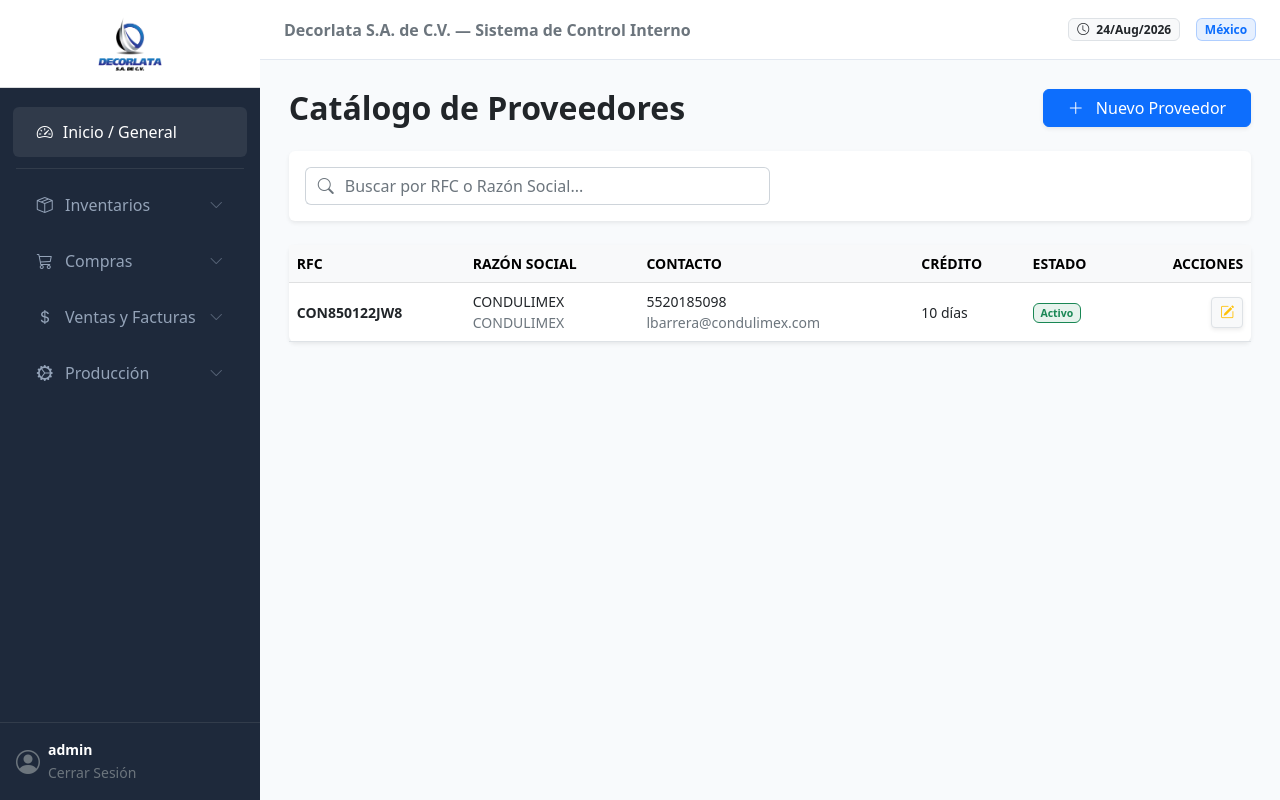
After one commit to Armando80/ERP, a Django app: page /compras/proveedores/ in a window 1280 px wide. The commit adds this page. Run offline with Django 5.2, Linux system fonts and the light colour scheme; a user stored in the database is signed in; data comes from the database, SQL or seed files in the repository; both versions use the stored data as it was after the commit; some libraries are stand-ins or nearby versions.

Commit message:
feat: alta de vista para el catalogo de proveedores

```diff
--- /dev/null
+++ b/compras/templates/compras/partials/_tabla_proveedores.html
@@ -0,0 +1,34 @@
+<table class="table table-hover align-middle bg-white shadow-sm rounded">
+    <thead class="table-light small text-uppercase">
+        <tr>
+            <th>RFC</th>
+            <th>Razón Social</th>
+            <th>Contacto</th>
+            <th>Crédito</th>
+            <th>Estado</th>
+            <th class="text-end">Acciones</th>
+        </tr>
+    </thead>
+    <tbody class="small">
+        {% for prov in proveedores %}
+        <tr>
+            <td class="fw-bold">{{ prov.rfc }}</td>
+            <td>{{ prov.razon_social }}<br><span class="text-muted">{{ prov.nombre_comercial|default:"" }}</span></td>
+            <td>{{ prov.telefono }}<br><span class="text-muted">{{ prov.email }}</span></td>
+            <td>{{ prov.dias_credito }} días</td>
+            <td>
+                {% if prov.activo %}
+                    <span class="badge bg-success bg-opacity-10 text-success border border-success">Activo</span>
+                {% else %}
+                    <span class="badge bg-danger bg-opacity-10 text-danger border border-danger">Inactivo</span>
+                {% endif %}
+            </td>
+            <td class="text-end">
+                <button class="btn btn-sm btn-light text-warning border shadow-sm" hx-get="{% url 'compras:proveedor_editar' prov.id %}" hx-target="#offcanvas-content" data-bs-toggle="offcanvas" data-bs-target="#offcanvasProveedor">
+                    <i class="bi bi-pencil-square"></i>
+                </button>
+            </td>
+        </tr>
+        {% endfor %}
+    </tbody>
+</table>
--- /dev/null
+++ b/compras/templates/compras/proveedores_catalogo.html
@@ -0,0 +1,41 @@
+{% extends 'general/base.html' %}
+{% block title %}Proveedores | ERP Decorlata{% endblock %}
+
+{% block content %}
+<div class="d-flex justify-content-between align-items-center mb-4 flex-wrap gap-3">
+    <div><h2 class="fw-bold text-dark mb-0">Catálogo de Proveedores</h2></div>
+    <button class="btn btn-primary px-4 shadow-sm" hx-get="{% url 'compras:proveedor_crear' %}" hx-target="#offcanvas-content" data-bs-toggle="offcanvas" data-bs-target="#offcanvasProveedor">
+        <i class="bi bi-plus-lg me-2"></i> Nuevo Proveedor
+    </button>
+</div>
+
+<div class="card border-0 shadow-sm mb-4">
+    <div class="card-body p-3">
+        <div class="input-group w-50">
+            <span class="input-group-text bg-white border-end-0 text-muted"><i class="bi bi-search"></i></span>
+            <input type="text" class="form-control border-start-0 ps-0" placeholder="Buscar por RFC o Razón Social..." name="q" hx-get="{% url 'compras:proveedores_catalogo' %}" hx-trigger="keyup changed delay:400ms" hx-target="#tabla-proveedores-container">
+        </div>
+    </div>
+</div>
+
+<!-- El atributo hx-trigger escucha el guardado para recargarse sola -->
+<div id="tabla-proveedores-container" hx-get="{% url 'compras:proveedores_catalogo' %}" hx-trigger="proveedorGuardado from:body">
+    {% include 'compras/partials/_tabla_proveedores.html' %}
+</div>
+
+<!-- Panel Offcanvas -->
+<div class="offcanvas offcanvas-end" tabindex="-1" id="offcanvasProveedor" style="width: 450px;">
+    <div class="offcanvas-header border-bottom bg-light">
+        <h5 class="offcanvas-title fw-bold">Detalle de Proveedor</h5>
+        <button type="button" class="btn-close" data-bs-dismiss="offcanvas"></button>
+    </div>
+    <div class="offcanvas-body" id="offcanvas-content"></div>
+</div>
+
+<script>
+    document.body.addEventListener('proveedorGuardado', function(evt) {
+        bootstrap.Offcanvas.getInstance(document.getElementById('offcanvasProveedor'))?.hide();
+        document.querySelectorAll('.offcanvas-backdrop').forEach(el => el.remove());
+    });
+</script>
+{% endblock %}
--- a/compras/urls.py
+++ b/compras/urls.py
@@ -13,6 +13,12 @@ urlpatterns = [
     # Aquí iremos agregando el listado de órdenes, catálogo de proveedores, etc.
     # NUEVA RUTA PARA EL HISTORIAL
     path('historial/', views.historial_ordenes_view, name='historial_ordenes'),
+
     # NUEVA RUTA PARA RECIBIR LA ORDEN
     path('recibir/<int:pk>/', views.recibir_orden_view, name='recibir_orden'),
+
+    # NUEVA RUTA PARA EL CATÁLOGO DE PROVEEDORES
+    path('proveedores/', views.proveedores_catalogo_view, name='proveedores_catalogo'),
+    path('proveedores/nuevo/', views.guardar_proveedor_view, name='proveedor_crear'),
+    path('proveedores/editar/<int:pk>/', views.guardar_proveedor_view, name='proveedor_editar'),
 ]
--- a/compras/views.py
+++ b/compras/views.py
@@ -1,6 +1,7 @@
 # ERP/compras/services.py (o puedes ponerlo en views.py)
 
 from django.db import transaction
+from django.db.models import Q
 from django.shortcuts import render, redirect, get_object_or_404
 from django.http import HttpResponse
 from django.contrib.auth.decorators import login_required
@@ -12,6 +13,7 @@ from .models import OrdenCompra_Maestro, OrdenCompra_Detalle, Proveedor
 from inventario.models import MovimientoInventario, Producto, Bodega
 from general.models import TipoCambio, Moneda
 from decimal import Decimal
+from .forms import ProveedorForm
 
 def procesar_recepcion_compra(orden_id, usuario):
     """
@@ -222,3 +224,39 @@ def recibir_orden_view(request, pk):
             messages.error(request, f"Error al procesar: {str(e)}")
 
     return redirect('compras:historial_ordenes')
+
+@login_required
+def proveedores_catalogo_view(request):
+    """Muestra el catálogo de proveedores con búsqueda en tiempo real."""
+    query = request.GET.get('q', '').strip()
+    proveedores = Proveedor.objects.all().order_by('razon_social')
+
+    if query:
+        proveedores = proveedores.filter(
+            Q(razon_social__icontains=query) |
+            Q(rfc__icontains=query) |
+            Q(nombre_comercial__icontains=query)
+        )
+
+    if request.headers.get('HX-Request'):
+        return render(request, 'compras/partials/_tabla_proveedores.html', {'proveedores': proveedores})
+
+    return render(request, 'compras/proveedores_catalogo.html', {'proveedores': proveedores, 'query': query})
+
+@login_required
+def guardar_proveedor_view(request, pk=None):
+    """Maneja la creación y edición de proveedores en el Offcanvas."""
+    proveedor = get_object_or_404(Proveedor, pk=pk) if pk else None
+
+    if request.method == 'POST':
+        form = ProveedorForm(request.POST, instance=proveedor)
+        if form.is_valid():
+            form.save()
+            # Disparamos el evento para que HTMX recargue la tabla y cierre el panel
+            response = HttpResponse()
+            response['HX-Trigger'] = 'proveedorGuardado'
+            return response
+    else:
+        form = ProveedorForm(instance=proveedor)
+
+    return render(request, 'compras/partials/_proveedor_form.html', {'form': form, 'proveedor': proveedor})
--- a/general/templates/general/base.html
+++ b/general/templates/general/base.html
@@ -111,7 +111,7 @@
             </a>
             <div class="collapse" id="submenuCompras">
                 <div class="nav flex-column ms-3 mb-1">
-                    <a href="#" class="nav-link small py-2 my-0">
+                    <a href="{% url 'compras:proveedores_catalogo' %}" class="nav-link small py-2 my-0">
                         <i class="bi bi-arrow-return-right me-1"></i> Catálogo de Proveedores
                     </a>
                     <!-- ENLACE AL HISTORIAL -->
```
Also changed, not shown: compras/forms.py (added, +17 -0 lines), compras/templates/compras/partials/_proveedor_form.html (added, +16 -0 lines), db.sqlite3.
